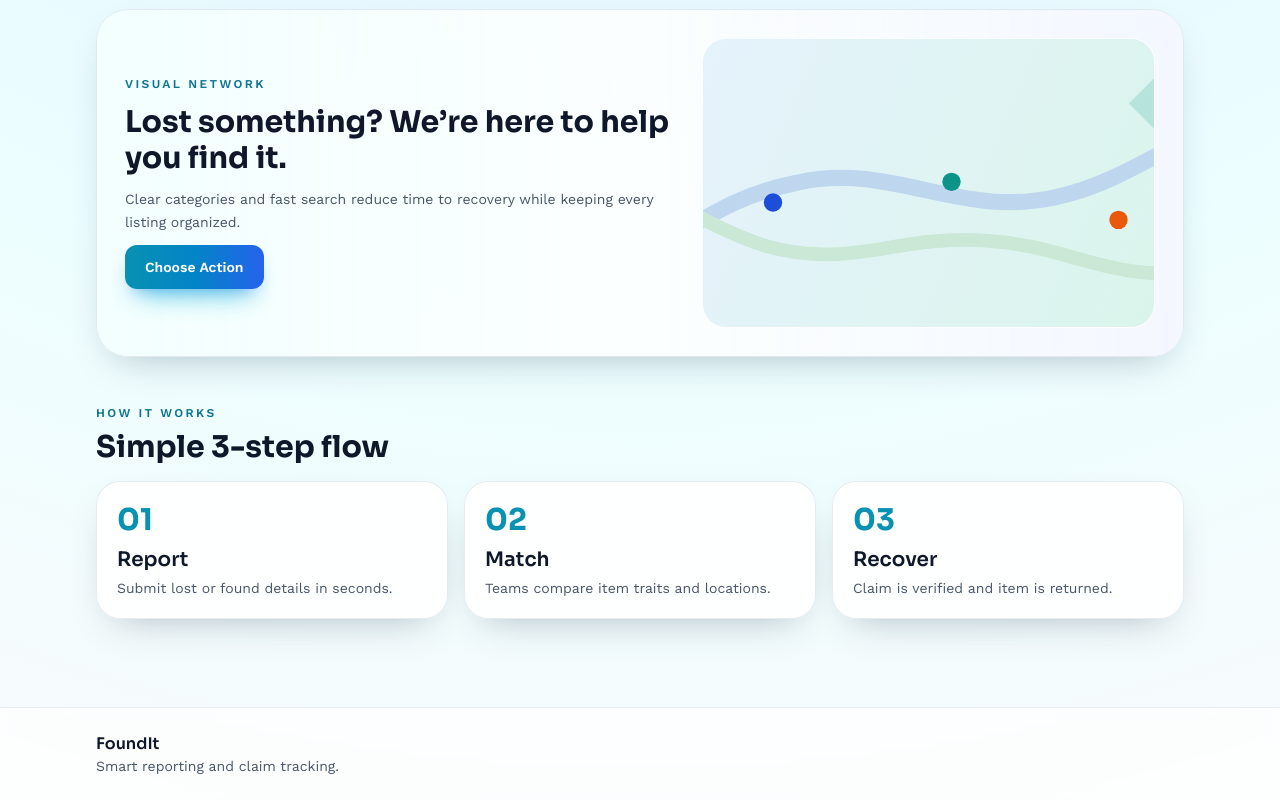
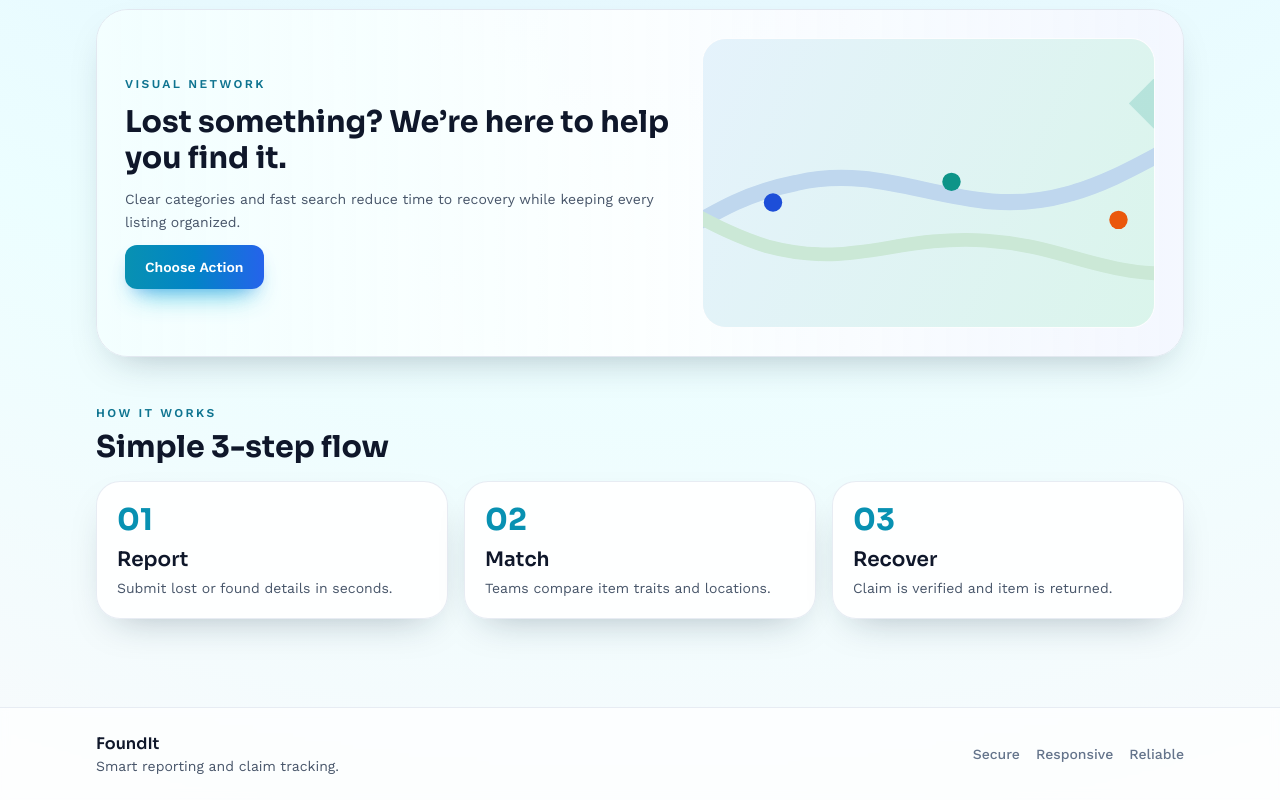
Before and after one commit to an2sh4a/FoundIt, a React (Vite) app in the folder frontend/: page / in a window 1280 px wide. Shown: the part 1137-1937 px from the top of the page. Built offline with nearby package versions, Linux system fonts and the light colour scheme; no server answers.

Commit message:
Updated footer

```diff
--- a/frontend/src/App.jsx
+++ b/frontend/src/App.jsx
@@ -118,16 +118,28 @@ export default function App() {
       </main>
 
       {/* Footer */}
+      {!currentUser && (
 <footer className="relative z-10 border-t border-slate-200/80 bg-white/70 backdrop-blur-sm">
+
   <div className="mx-auto flex max-w-6xl flex-col gap-3 px-4 py-6 text-sm text-slate-600 sm:px-6 lg:flex-row lg:items-center lg:justify-between lg:px-8">
+
     <div>
       <p className="font-display text-base font-semibold text-slate-900">
         FoundIt
       </p>
       <p>Smart reporting and claim tracking.</p>
     </div>
+
+    <div className="flex items-center gap-4 text-sm font-medium text-slate-500">
+      <span>Secure</span>
+      <span>Responsive</span>
+      <span>Reliable</span>
     </div>
+
+  </div>
+
 </footer>
+)}
 
     </div>
   )
--- a/frontend/src/components/ActionChooser.jsx
+++ b/frontend/src/components/ActionChooser.jsx
@@ -29,13 +29,7 @@ export default function ActionChooser({ setPage, currentUser }) {
   return (
     <section className="space-y-6">
       <header>
-        <p className="text-xs font-semibold uppercase tracking-[0.2em] text-cyan-700">Start Here</p>
         <h2 className="mt-2 font-display text-3xl font-bold text-slate-900">What would you like to do?</h2>
-        <p className="mt-2 text-sm text-slate-600">
-          {currentUser
-            ? "Pick an action to continue."
-            : "Login is required before continuing."}
-        </p>
       </header>
 
       <div className="grid gap-4 md:grid-cols-2">
--- a/frontend/src/components/Navbar.jsx
+++ b/frontend/src/components/Navbar.jsx
@@ -31,7 +31,12 @@ export default function Navbar({setPage,currentUser,onLogout}){
               <span className="rounded-full border border-emerald-200 bg-emerald-50 px-3 py-2 text-xs font-semibold text-emerald-700">
                 Signed in as {currentUser}
               </span>
-              <button className="ghost-btn" onClick={onLogout}>Logout</button>
+              <button
+  className="inline-flex items-center justify-center rounded-xl border border-red-200 bg-red-50 px-5 py-3 text-sm font-semibold text-red-700 transition hover:-translate-y-0.5 hover:border-red-300 hover:bg-red-100"
+  onClick={onLogout}
+>
+  Logout
+</button>
             </>
           )}
         </div>
```
Lines whose indentation alone changed are shown as unchanged.
